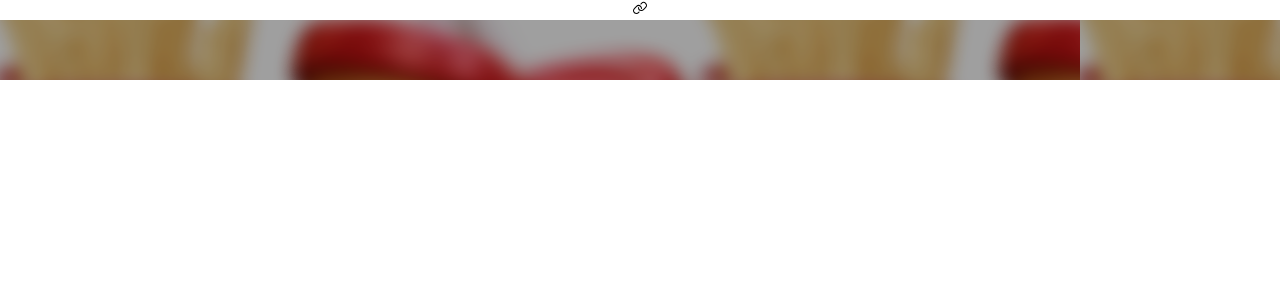
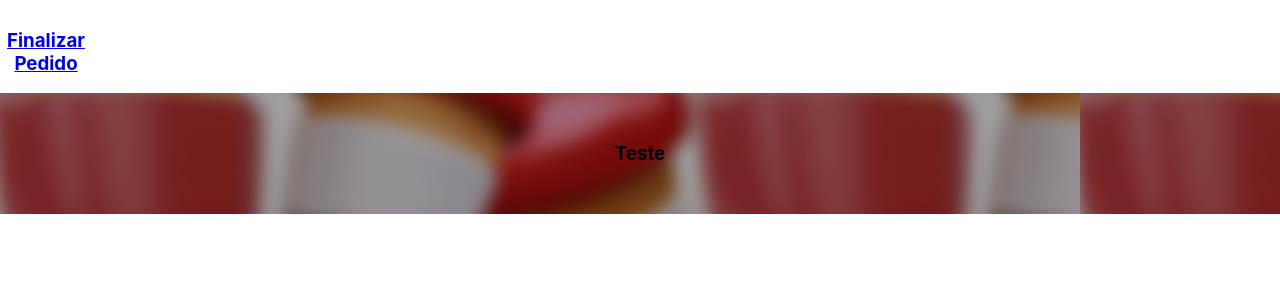
Before and after one commit to zZubat/Burguer-Night, a React (Create React App) app in the folder burguernight/: page /Pagamento in a window 1280 px wide. Shown: the top 300 px of the page. Built offline with nearby package versions, Linux system fonts and the light colour scheme.

Commit message:
Pagamento

```diff
--- a/burguernight/src/componentes/TelaPagamento/index.module.css
+++ b/burguernight/src/componentes/TelaPagamento/index.module.css
@@ -1,3 +1,11 @@
 .card {
+    background-color: aqua;
+}
 
+.iconback {
+    display: flex;
+    justify-content: center;
+    align-items: center;
+    padding-top: 10px;
+    width: 50px;
 }
--- a/burguernight/src/componentes/TelaPagamento/index.tsx
+++ b/burguernight/src/componentes/TelaPagamento/index.tsx
@@ -1,4 +1,5 @@
-import { CaretLeft, Link } from '@phosphor-icons/react';
+import { CaretLeft } from '@phosphor-icons/react';
+import { Link } from 'react-router-dom';
 import Tela from '../Tela'
 import styles from './index.module.css'
 
@@ -7,12 +8,17 @@ function Pagamento() {
         <Tela barraTopo={
             <Link to="/">
                 <a className={styles.iconback}>
-                    <CaretLeft color="#fff" size={42} />
+                    <div>
+                        <CaretLeft color="#000" size={42} />
+                    </div>
+                    <div>
+                        <h3>Finalizar Pedido</h3>
+                    </div>
                  </a>
             </Link>
         }>
         <div>
-
+            <h3>Teste</h3>
         </div>
         </Tela>
     )
--- a/burguernight/src/componentes/TelaPrincipal/BotãoCarrinho/index.tsx
+++ b/burguernight/src/componentes/TelaPrincipal/BotãoCarrinho/index.tsx
@@ -1,9 +1,11 @@
+import { Link } from 'react-router-dom';
 import styles from './index.module.css'
 
 function Carrinho (){
     return(
-
-        <a href='#ConfirmaPedido' className={styles.botaoCarrinho}>carrinho</a>
+        <Link to={"Pagamento"}>
+            <a className={styles.botaoCarrinho}/>
+        </Link>
     );
 }
 
```
